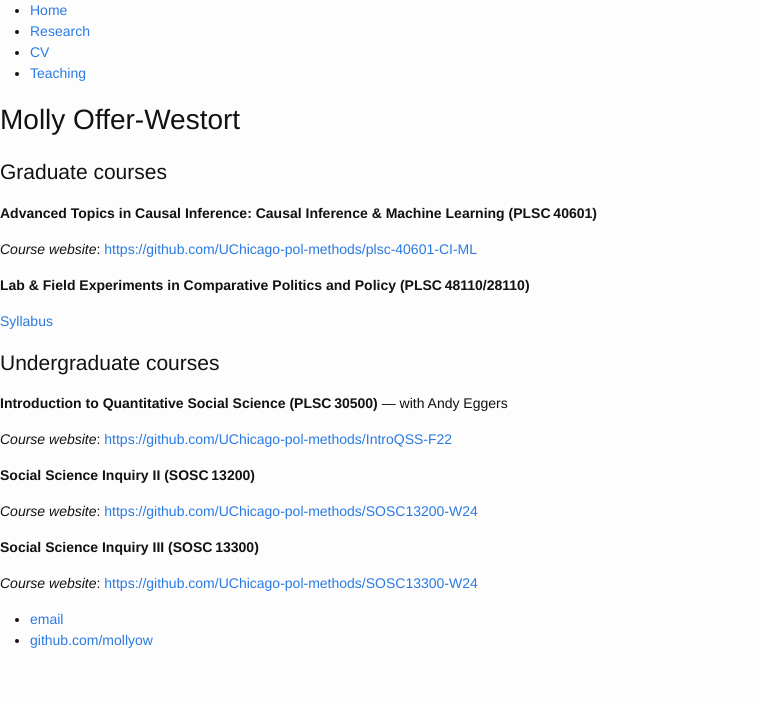
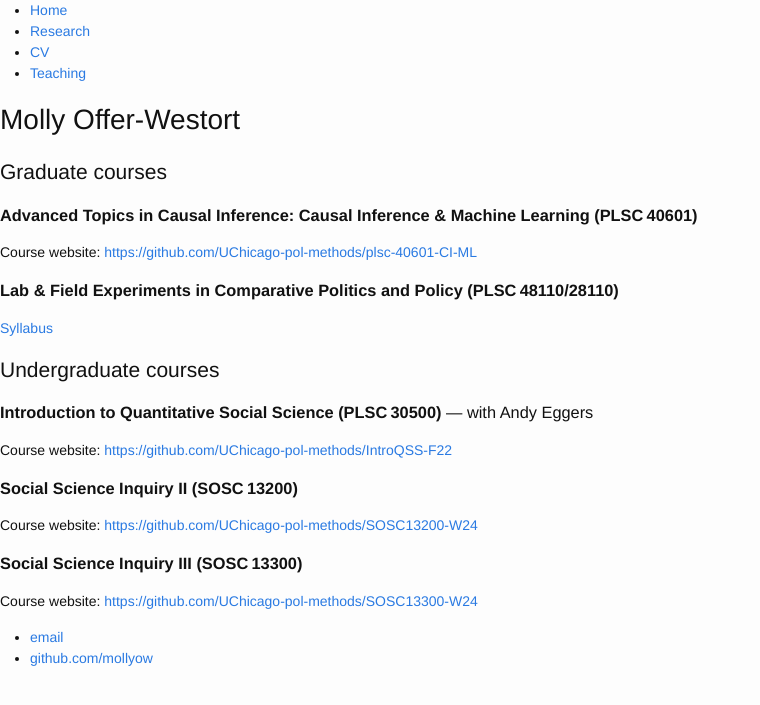
Before and after one commit to mollyow/mollyow.github.io, a Jekyll site: the page built from teaching/index.markdown, in a window 1280 px wide. Shown: the top 705 px of the page, without its empty margins (0-760 px from the left). Built offline with Jekyll 4.4.1, drawn with Linux system fonts in a browser that asks for light colours.

```diff
--- a/teaching/index.markdown
+++ b/teaching/index.markdown
@@ -6,28 +6,23 @@ date:   2025-07-15
 
 ## Graduate courses
 
-#### **Advanced Topics in Causal Inference: Causal Inference & Machine Learning (PLSC 40601)**
-
-*Course website*: [https://github.com/UChicago-pol-methods/plsc-40601-CI-ML](https://github.com/UChicago-pol-methods/plsc-40601-CI-ML){:target="_blank"}
+### **Advanced Topics in Causal Inference: Causal Inference & Machine Learning (PLSC 40601)**
+Course website: [https://github.com/UChicago-pol-methods/plsc-40601-CI-ML](https://github.com/UChicago-pol-methods/plsc-40601-CI-ML){:target="_blank"}
 
 
-#### **Lab & Field Experiments in Comparative Politics and Policy (PLSC 48110/28110)**
-
+### **Lab & Field Experiments in Comparative Politics and Policy (PLSC 48110/28110)**
 [Syllabus](https://docs.google.com/document/d/1rP35xUjv5yG_3O_kjvSFSWJbrn52myI_LdM4LQRM4iA/edit?usp=sharing){:target="_blank"}
 
 
 ## Undergraduate courses
 
-#### **Introduction to Quantitative Social Science (PLSC 30500)** — with Andy Eggers
-
-*Course website*: [https://github.com/UChicago-pol-methods/IntroQSS-F22](https://github.com/UChicago-pol-methods/IntroQSS-F22){:target="_blank"}
+### **Introduction to Quantitative Social Science (PLSC 30500)** — with Andy Eggers
+Course website: [https://github.com/UChicago-pol-methods/IntroQSS-F22](https://github.com/UChicago-pol-methods/IntroQSS-F22){:target="_blank"}
 
 
-#### **Social Science Inquiry II (SOSC 13200)**
-
-*Course website*: [https://github.com/UChicago-pol-methods/SOSC13200-W24](https://github.com/UChicago-pol-methods/SOSC13200-W24){:target="_blank"}
+### **Social Science Inquiry II (SOSC 13200)**
+Course website: [https://github.com/UChicago-pol-methods/SOSC13200-W24](https://github.com/UChicago-pol-methods/SOSC13200-W24){:target="_blank"}
 
 
-#### **Social Science Inquiry III (SOSC 13300)**
-
-*Course website*: [https://github.com/UChicago-pol-methods/SOSC13300-W24](https://github.com/UChicago-pol-methods/SOSC13300-W24){:target="_blank"}
+### **Social Science Inquiry III (SOSC 13300)**
+Course website: [https://github.com/UChicago-pol-methods/SOSC13300-W24](https://github.com/UChicago-pol-methods/SOSC13300-W24){:target="_blank"}
```
